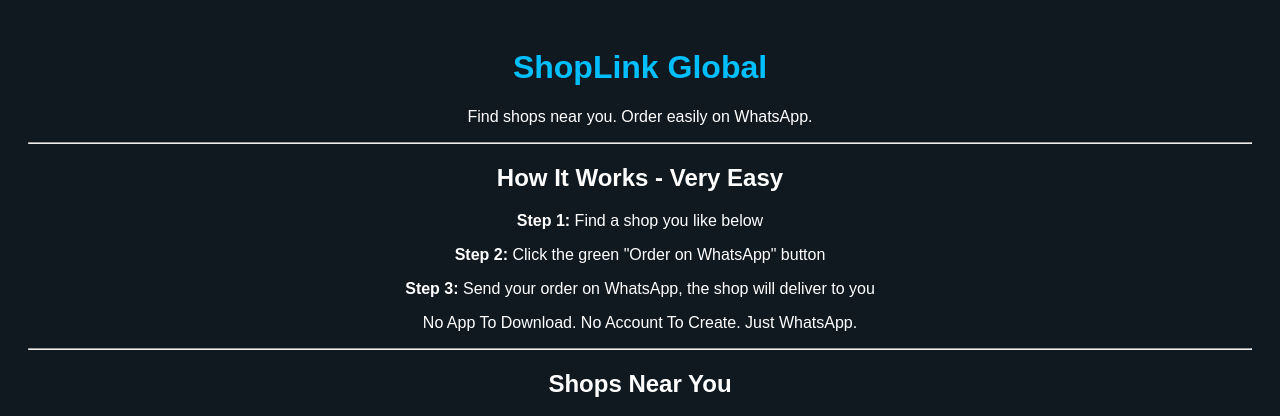
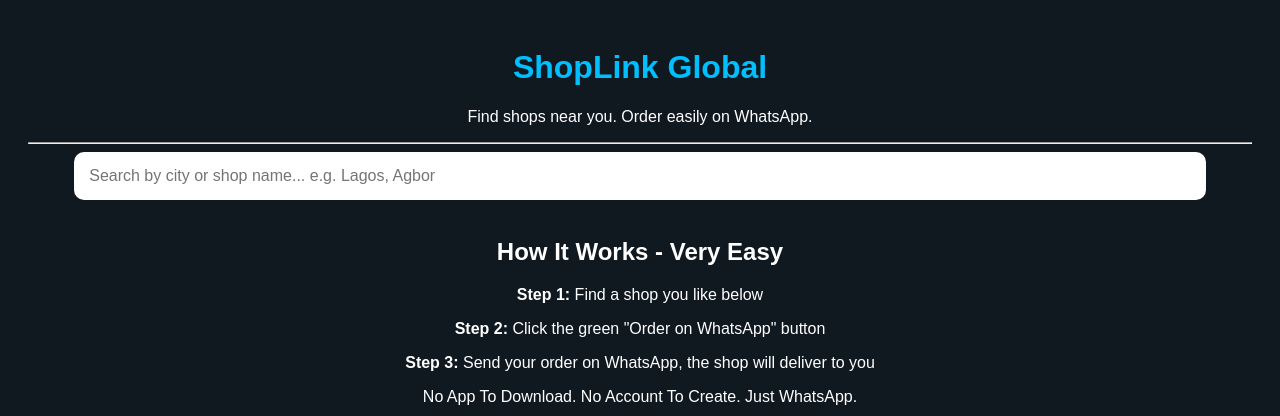
Before and after one commit to ndifrekeokonfrancis/My-first-project-, a plain HTML site: page index.html in a window 1280 px wide. Shown: the top 416 px of the page. Drawn offline with Linux system fonts and the light colour scheme.

Commit message:
Update index.html

```diff
--- a/index.html
+++ b/index.html
@@ -9,6 +9,8 @@
 <h1>ShopLink Global</h1>
 <p>Find shops near you. Order easily on WhatsApp.</p>
 <hr>
+<input type="text" id="searchBox" onkeyup="searchShops()" placeholder="Search by city or shop name... e.g. Lagos, Agbor" style="width: 90%; padding: 15px; border-radius: 10px; border: none; font-size: 16px;">
+<br><br>
 <h2>How It Works - Very Easy</h2>
 <p><b>Step 1:</b> Find a shop you like below</p>
 <p><b>Step 2:</b> Click the green "Order on WhatsApp" button</p>
@@ -50,6 +52,22 @@
 <a href="https://wa.me/2349158486261?text=Hello%20ShopLink%20Global%2C%20I%20want%20to%20join%20as%20a%20shop">Join As A Shop - Click Here</a>
 
 <p>Monthly Fee: Free for first 5 shops</p>
+<script>
+function searchShops() {
+  let input = document.getElementById('searchBox').value.toLowerCase();
+  let shops = document.querySelectorAll('div');
+  shops.forEach(function(shop) {
+    if (shop.querySelector('h3')) {
+      let text = shop.innerText.toLowerCase();
+      if (text.includes(input)) {
+        shop.style.display = '';
+      } else {
+        shop.style.display = 'none';
+      }
+    }
+  });
+}
+</script>
 
 </body>
 </html>
```
